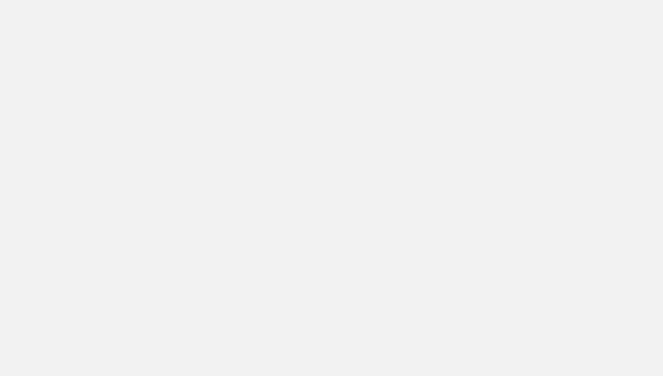
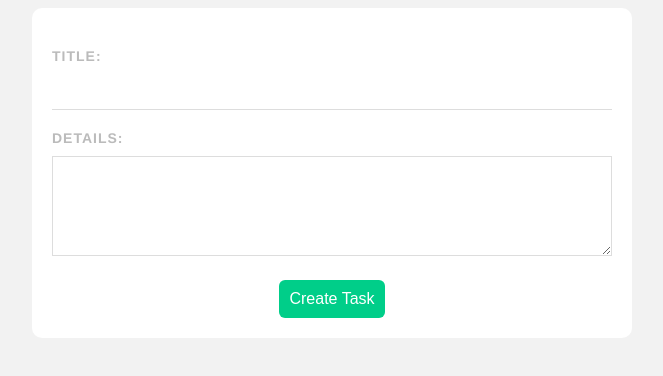
Before and after one commit to iamnamaraj/task-tracker, a Vue app: page /addTask in a window 1280 px wide. Before the commit this address had no page. Shown: the top 376 px of the page, without its empty margins (308-971 px from the left). Built offline with nearby package versions, Linux system fonts and the light colour scheme.

Commit message:
create task and redirect to the home page

```diff
--- a/src/components/SingleTask.vue
+++ b/src/components/SingleTask.vue
@@ -5,7 +5,7 @@
             <div class="icons">
                <span class="material-icons">edit</span>
                <span class="material-icons"  @click="deleteTask">delete</span>
-               <span class="material-icons" @click="compleTask" >done</span>
+               <span class="material-icons tick" @click="compleTask" >done</span>
 
             </div>
         </div>
@@ -77,5 +77,8 @@ h2 {
 .task.complete {
     border-left: 4px solid #00ce89;
 }
+.task.complete .tick{
+color:  #00ce89;
+}
 
 </style>
--- a/src/router/index.js
+++ b/src/router/index.js
@@ -1,11 +1,18 @@
 import { createRouter, createWebHistory } from 'vue-router'
 import Home from '../views/Home.vue'
+import CreateTask from '../views/CreateTask.vue'
+
 
 const routes = [
   {
     path: '/',
     name: 'home',
     component: Home
+  },
+  {
+    path: '/addTask',
+    name: 'addTask',
+    component: CreateTask
   },
 
 ]
--- /dev/null
+++ b/src/views/CreateTask.vue
@@ -0,0 +1,79 @@
+<template>
+    <form @submit.prevent="handelSubmit">
+        <label for="title">Title:</label>
+        <input type="text" v-model="title" required>
+        <label for="details">Details:</label>
+        <textarea  v-model="details" required></textarea>
+        <button>Create Task</button>
+    </form>
+</template>
+<script>
+export default {
+    data(){
+        return {
+            title: '',
+            details:''
+        }
+    },
+    methods:{
+        handelSubmit(){
+            let task = {
+                title: this.title,
+                details: this.details,
+                complete: false,
+            };
+            fetch('http://localhost:3000/tasks', {
+                method: 'POST',
+                headers: {'content-type':'appplication/json'},
+                body:JSON.stringify(task)
+            }).then(()=>{
+                this.$router.push('/')
+            }).catch(err => console.log(err.message))
+
+        }
+    }
+
+}
+</script>
+<style>
+    form {
+        background: white;
+        padding: 20px;
+        border-radius: 10px;
+    }
+    label{
+        display: block;
+        color: #bbb;
+        text-transform: uppercase;
+        font-size: 14px;
+        font-weight: bold;
+        margin: 20px 0 10px 0;
+        letter-spacing: 1px;
+    }
+    input{
+        padding: 10px;
+        border: 0;
+        border-bottom: 1px solid #ddd;
+        width: 100%;
+        box-sizing: border-box;
+    }
+
+    textarea{
+        border: 1px solid #ddd;
+        padding: 10px;
+        width: 100%;
+        height: 100px;
+        box-sizing: border-box;
+
+    }
+    form button{
+        display: block;
+        margin: 20px auto 0;
+        background: #00ce89;
+        color: white;
+        padding: 10px;
+        border: 0;
+        border-radius: 6px;
+        font-size: 16px;
+    }
+</style>
```
